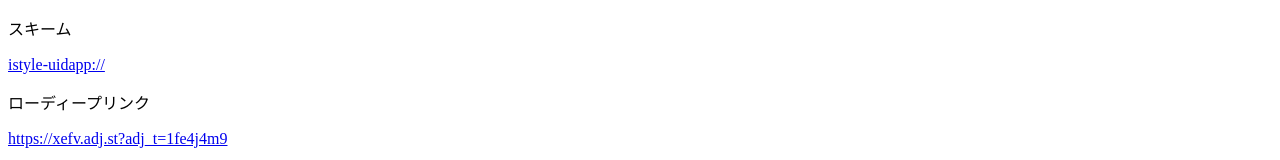
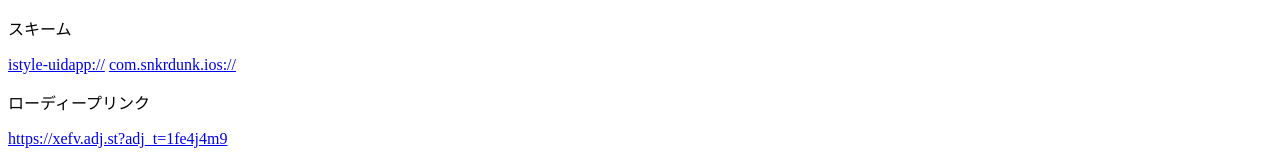
Before and after one commit to Shu-Kanno/istyle, a plain HTML site: page index.html in a window 1280 px wide. Shown: the top 160 px of the page. Drawn offline with Linux system fonts and the light colour scheme.

Commit message:
Update index.html

```diff
--- a/index.html
+++ b/index.html
@@ -8,6 +8,7 @@
 <body>
 	<p>スキーム</p>
 	<a href="istyle-uidapp://">istyle-uidapp://</a>
+	<a href="com.snkrdunk.ios://">com.snkrdunk.ios://</a>
 	<p>ローディープリンク</p>
 	<a href="https://xefv.adj.st?adj_t=1fe4j4m9">https://xefv.adj.st?adj_t=1fe4j4m9</a>
 	<p>ディープリンク</p>
```
